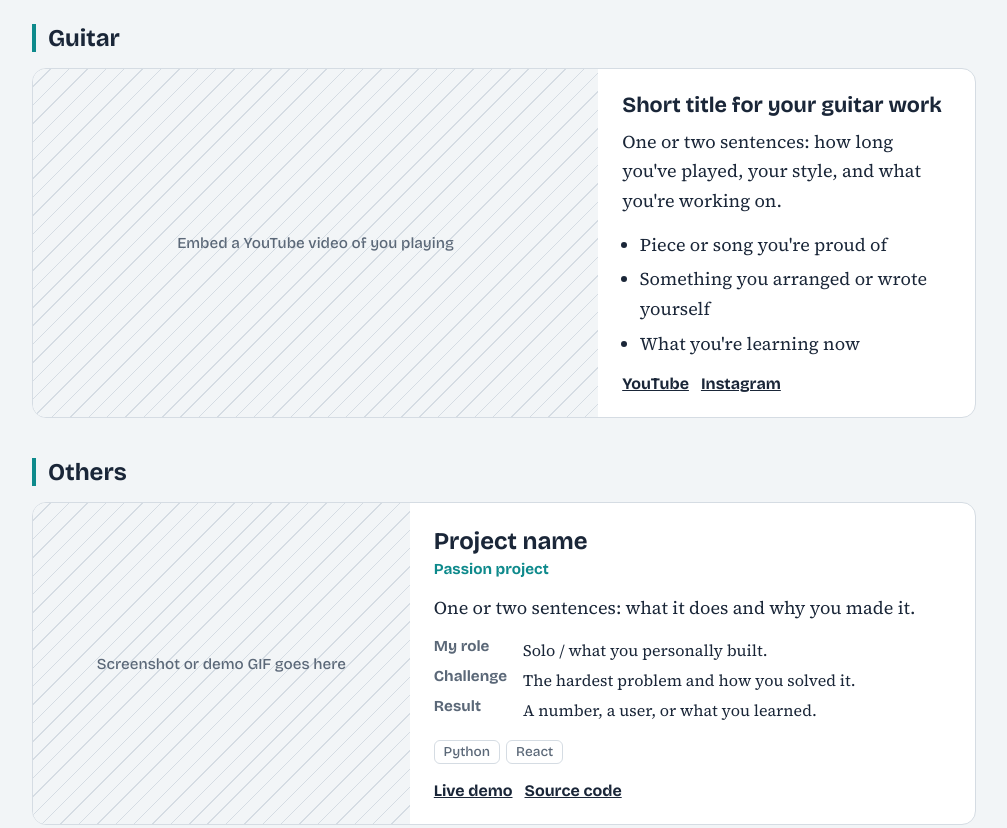
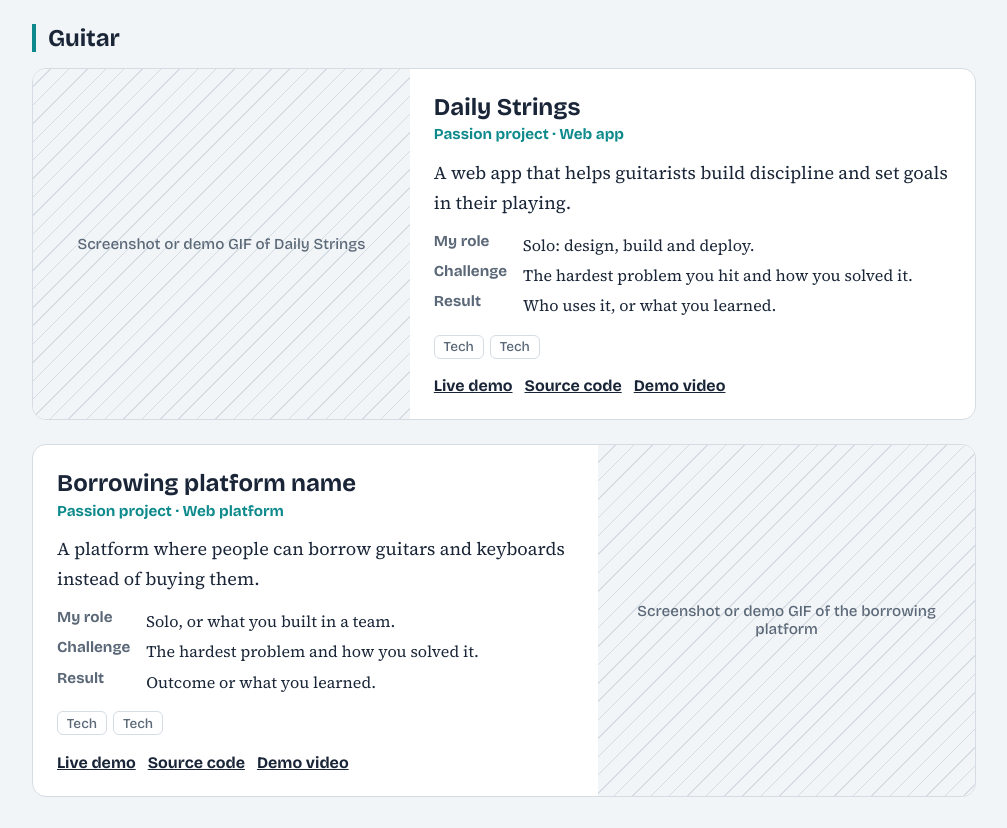
Before and after one commit to caiyijiaa/website, a plain HTML site: page index.html in a window 1280 px wide. Shown: the part 680-1508 px from the top of the page, without its empty margins (136-1143 px from the left). Drawn offline with nearby package versions, Linux system fonts and the light colour scheme.

Commit message:
Update index.html

```diff
--- a/index.html
+++ b/index.html
@@ -153,21 +153,37 @@
       <p class="sub">Things I made because I wanted to, not because anyone assigned them.</p>
 
       <h3 class="group">Guitar</h3>
-      <div class="guitar">
-        <div class="video">
-          <!-- Replace this text with: <iframe src="https://www.youtube.com/embed/VIDEO_ID" title="Guitar video" allowfullscreen loading="lazy"></iframe> -->
-          Embed a YouTube video of you playing
-        </div>
-        <div class="info">
-          <h3 style="font:700 1.35rem/1.2 var(--head);margin:0 0 .5rem">Short title for your guitar work</h3>
-          <p>One or two sentences: how long you've played, your style, and what you're working on.</p>
-          <ul class="pieces">
-            <li>Piece or song you're proud of</li>
-            <li>Something you arranged or wrote yourself</li>
-            <li>What you're learning now</li>
-          </ul>
-          <div class="links"><a href="#">YouTube</a> <a href="#">Instagram</a></div>
-        </div>
+      <div class="projects">
+        <article class="project">
+          <div class="thumb">Screenshot or demo GIF of Daily Strings</div>
+          <div class="info">
+            <h3>Daily Strings</h3>
+            <p class="kind">Passion project · Web app</p>
+            <p>A web app that helps guitarists build discipline and set goals in their playing.</p>
+            <dl>
+              <dt>My role</dt><dd>Solo: design, build and deploy.</dd>
+              <dt>Challenge</dt><dd>The hardest problem you hit and how you solved it.</dd>
+              <dt>Result</dt><dd>Who uses it, or what you learned.</dd>
+            </dl>
+            <ul class="tags"><li>Tech</li><li>Tech</li></ul>
+            <div class="links"><a href="#">Live demo</a> <a href="#">Source code</a> <a href="#">Demo video</a></div>
+          </div>
+        </article>
+        <article class="project">
+          <div class="thumb">Screenshot or demo GIF of the borrowing platform</div>
+          <div class="info">
+            <h3>Borrowing platform name</h3>
+            <p class="kind">Passion project · Web platform</p>
+            <p>A platform where people can borrow guitars and keyboards instead of buying them.</p>
+            <dl>
+              <dt>My role</dt><dd>Solo, or what you built in a team.</dd>
+              <dt>Challenge</dt><dd>The hardest problem and how you solved it.</dd>
+              <dt>Result</dt><dd>Outcome or what you learned.</dd>
+            </dl>
+            <ul class="tags"><li>Tech</li><li>Tech</li></ul>
+            <div class="links"><a href="#">Live demo</a> <a href="#">Source code</a> <a href="#">Demo video</a></div>
+          </div>
+        </article>
       </div>
 
       <h3 class="group">Others</h3>
```
